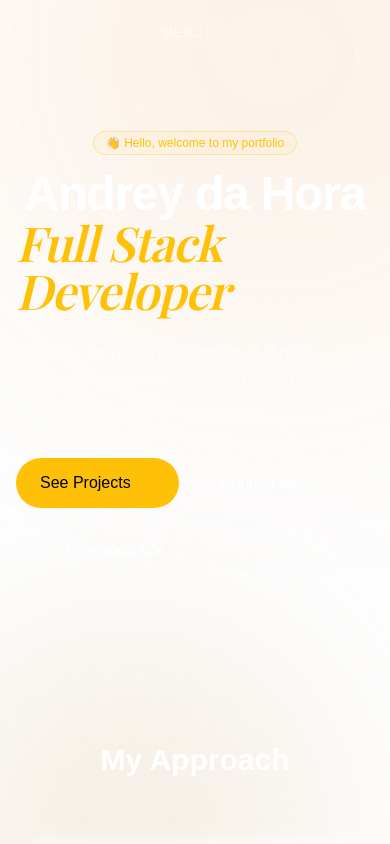
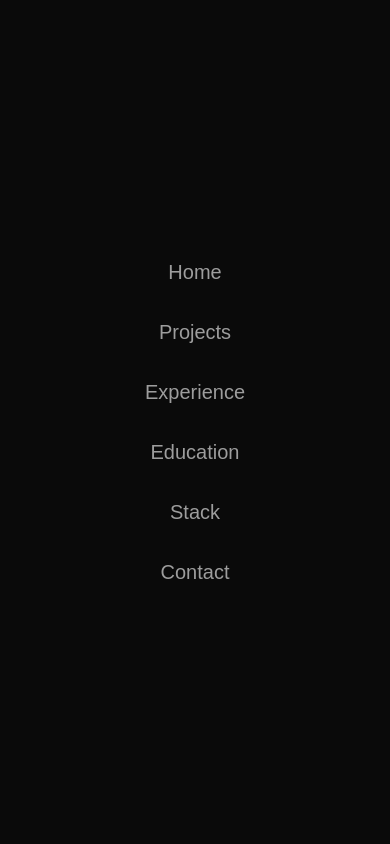
Before and after one commit to andreynzz/portfolio, a Next.js app: page /en in a window 390 px wide. Both pictures are taken after a click on the element "MENU". Shown: the top 844 px of the page. Built offline with nearby package versions, Linux system fonts and the light colour scheme; no server answers; some icons are missing.

Commit message:
fix: corrige a visualização do menu no mobile

```diff
--- a/src/components/header.tsx
+++ b/src/components/header.tsx
@@ -1,4 +1,6 @@
-import { useState } from "react";
+"use client";
+
+import { useState, useEffect } from "react";
 import { usePathname, useRouter } from "@/src/i18n/routing";
 import { motion, AnimatePresence } from "framer-motion";
 import { Language } from "iconoir-react";
@@ -11,8 +13,18 @@ export default function Header() {
     const pathname = usePathname();
     const t = useTranslations('header');
 
-    // Estado para controlar se o mouse está em cima
+    // Estado para controlar hover (desktop) ou click (mobile)
     const [isHovered, setIsHovered] = useState(false);
+
+    // Bloqueia o scroll apenas no mobile quando aberto
+    useEffect(() => {
+        if (isHovered && window.innerWidth < 768) {
+            document.body.style.overflow = 'hidden';
+        } else {
+            document.body.style.overflow = '';
+        }
+        return () => { document.body.style.overflow = ''; };
+    }, [isHovered]);
 
     const params = useParams();
     const locale = params.locale;
@@ -25,45 +37,60 @@ export default function Header() {
     return (
         <header>
             <motion.div
-                initial={{ opacity: 0, y: -20 }}
-                animate={{ opacity: 1, y: 0 }}
+                initial={{ opacity: 0 }}
+                animate={{ opacity: 1 }}
                 transition={{ duration: 0.5 }}
                 className="w-full mx-auto mb-8 flex gap-3 justify-between items-center relative z-50"
             >
-                <div></div>
+                {/* Elemento vazio para balancear o justify-between (se necessário) */}
+                <div className="w-10"></div>
 
-                {/* Container da Nav interativa */}
+                {/* Wrapper para segurar o espaço no layout quando o filho virar 'fixed' no mobile */}
+                <div className="relative h-10 flex justify-center items-center">
                     <motion.nav
-                    className="flex items-center justify-center text-white/60 font-medium text-sm bg-white/5 backdrop-blur-md rounded-full px-6 py-2 border border-white/10 cursor-pointer overflow-hidden"
+                        // Removemos 'transition-all' para evitar conflito com 'layout'
+                        className={`flex items-center justify-center text-white/60 font-medium text-sm cursor-pointer overflow-hidden
+                            ${isHovered
+                                ? 'fixed inset-0 z-[100] bg-[#0a0a0a] flex-col gap-8 md:gap-0 md:relative md:inset-auto md:bg-white/5 md:backdrop-blur-md md:rounded-full md:border md:border-white/10 md:px-6 md:py-2 md:flex-row'
+                                : 'relative bg-white/5 backdrop-blur-md rounded-full border border-white/10 px-6 py-2'
+                            }`}
                         initial={{ opacity: 0, y: -10 }}
                         animate={{ opacity: 1, y: 0 }}
-                    transition={{ duration: 0.5, delay: 0.2 }}
-                    // Eventos para Mouse e Clique
-                    onMouseEnter={() => setIsHovered(true)}
-                    onMouseLeave={() => setIsHovered(false)}
-                    onClick={() => setIsHovered(!isHovered)} // Para funcionar no mobile ao clicar
-                    layout // Anima a mudança de largura automaticamente
+                        // Configuração da animação de layout para ser suave (spring) e sem 'flicker'
+                        transition={{
+                            layout: { type: "spring", stiffness: 300, damping: 30 },
+                            opacity: { duration: 0.2 }
+                        }}
+                        // Eventos
+                        onMouseEnter={() => {
+                            if (typeof window !== 'undefined' && window.innerWidth >= 768) setIsHovered(true);
+                        }}
+                        onMouseLeave={() => {
+                            if (typeof window !== 'undefined' && window.innerWidth >= 768) setIsHovered(false);
+                        }}
+                        onClick={() => setIsHovered(!isHovered)}
+                        layout // Ativa a mágica de morfismo do Framer Motion
                     >
                         <AnimatePresence mode="wait">
                             {!isHovered ? (
-                            // ESTADO INICIAL
+                                // ESTADO FECHADO
                                 <motion.span
                                     key="label"
-                                initial={{ opacity: 0, y: 10 }}
-                                animate={{ opacity: 1, y: 0 }}
-                                exit={{ opacity: 0, y: -10 }}
+                                    initial={{ opacity: 0 }}
+                                    animate={{ opacity: 1 }}
+                                    exit={{ opacity: 0, transition: { duration: 0.1 } }}
                                     className="uppercase tracking-widest text-xs"
                                 >
                                     Menu
                                 </motion.span>
                             ) : (
-                            // ESTADO HOVER
+                                // ESTADO ABERTO
                                 <motion.ul
                                     key="list"
                                     initial={{ opacity: 0, y: 10 }}
-                                animate={{ opacity: 1, y: 0 }}
-                                exit={{ opacity: 0, y: -10 }}
-                                className="flex gap-6 whitespace-nowrap"
+                                    animate={{ opacity: 1, y: 0, transition: { delay: 0.1 } }}
+                                    exit={{ opacity: 0, y: -10, transition: { duration: 0.1 } }}
+                                    className="flex flex-col md:flex-row gap-8 md:gap-6 items-center text-center whitespace-nowrap text-xl md:text-sm"
                                 >
                                     <li>
                                         <Link href="/" className="hover:text-[#FFC107] transition-colors">
@@ -99,10 +126,11 @@ export default function Header() {
                             )}
                         </AnimatePresence>
                     </motion.nav>
+                </div>
 
                 <button
                     onClick={toggleLanguage}
-                    className="group relative flex items-center justify-center cursor-pointer"
+                    className="group relative flex items-center justify-center cursor-pointer w-10 h-10"
                     title={`Mudar para ${locale === 'pt' ? 'Inglês' : 'Português'}`}
                 >
                     <div className="absolute inset-0 bg-white/10 rounded-full blur-md opacity-0 group-hover:opacity-100 transition-opacity" />
```
Lines whose indentation alone changed are shown as unchanged.
